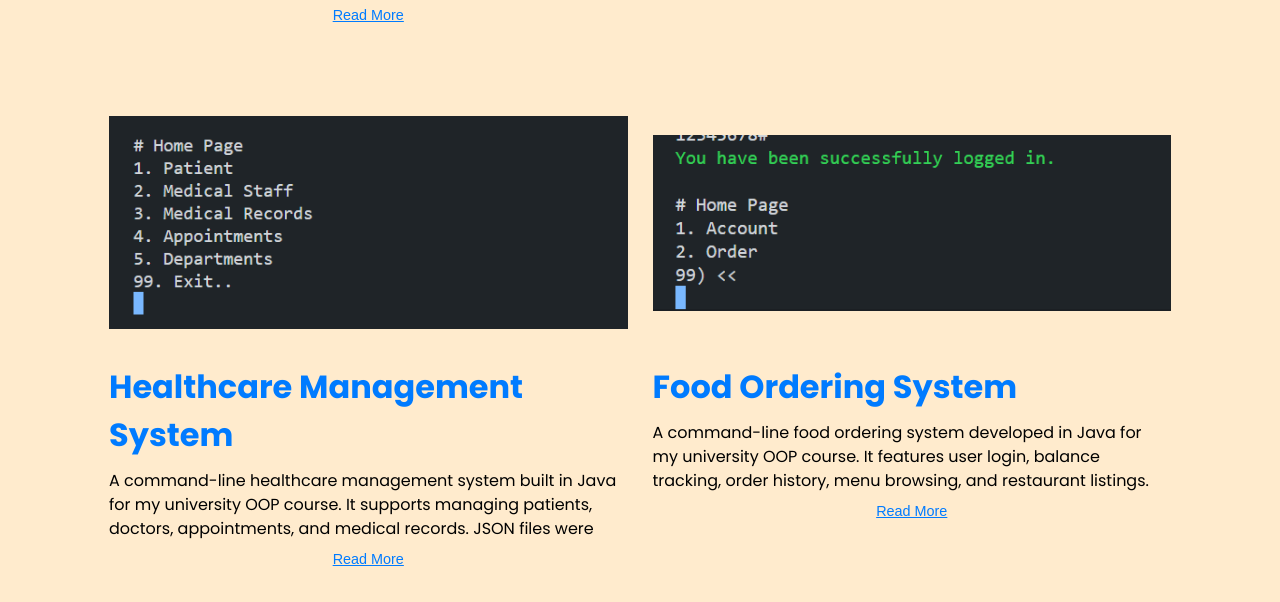
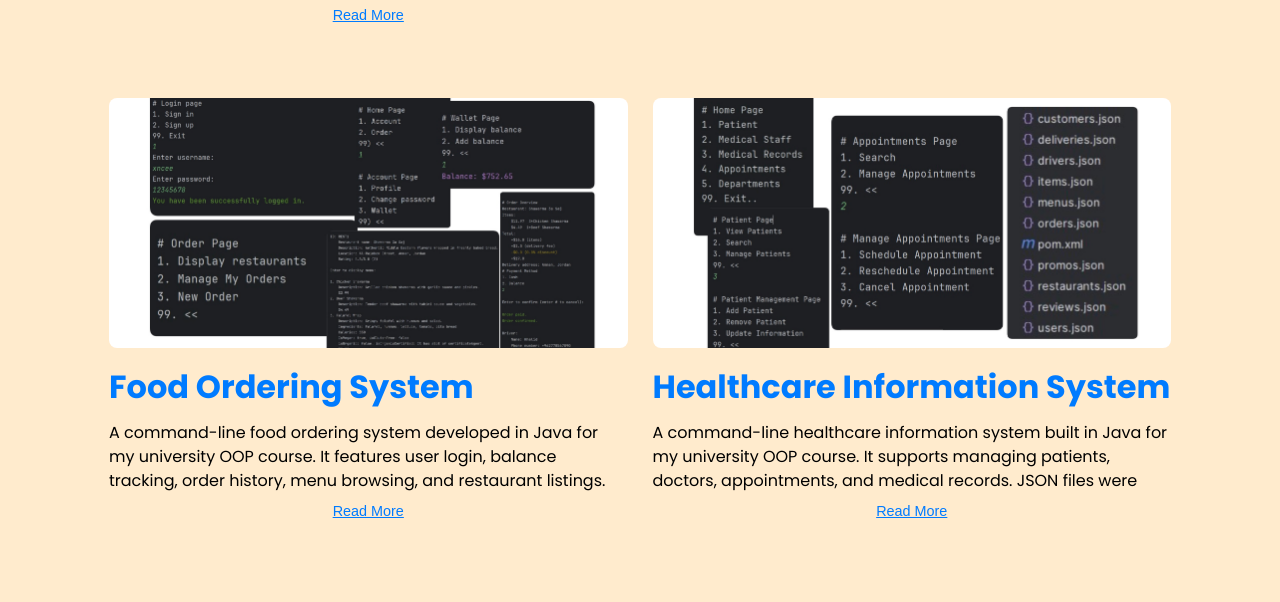
Before and after one commit to xncee/full-stack-web-development-course, a plain HTML site: page projects/2.projects-showcase/index.html in a window 1280 px wide. Shown: the part 598-1200 px from the top of the page. After the commit the page ends 1167 px from the top, so only its background shows below. Drawn offline with Linux system fonts and the light colour scheme.

Commit message:
feat: update project images and descriptions; replace food ordering and healthcare management images

```diff
--- a/projects/2.projects-showcase/index.html
+++ b/projects/2.projects-showcase/index.html
@@ -29,15 +29,15 @@
         <button class="read-more-btn">Read More</button>
       </div>
       <div class="project">
-        <img class="project-image" src="assets/images/healthcare-management.png" alt="Healthcare management app screenshot">
-        <h3 class="project-title">Healthcare Management System</h3>
-        <p class="project-text truncated">A command-line healthcare management system built in Java for my university OOP course. It supports managing patients, doctors, appointments, and medical records. JSON files were used for data persistence, simulating real-world application behavior without a database. The project applies core OOP principles like encapsulation and inheritance.</p>
+        <img class="project-image" src="assets/images/food-ordering-system.png" alt="Food ordering system screenshot">
+        <h3 class="project-title">Food Ordering System</h3>
+        <p class="project-text truncated">A command-line food ordering system developed in Java for my university OOP course. It features user login, balance tracking, order history, menu browsing, and restaurant listings. JSON files are used for data persistence, simulating real-world functionality without a database. The project demonstrates core OOP principles in action.</p>
         <button class="read-more-btn">Read More</button>
       </div>
       <div class="project">
-        <img class="project-image" src="assets/images/food-ordering.png" alt="Food ordering system screenshot">
-        <h3 class="project-title">Food Ordering System</h3>
-        <p class="project-text truncated">A command-line food ordering system developed in Java for my university OOP course. It features user login, balance tracking, order history, menu browsing, and restaurant listings. JSON files are used for data persistence, simulating real-world functionality without a database. The project demonstrates core OOP principles in action.</p>
+        <img class="project-image" src="assets/images/healthcare-information-system.png" alt="Healthcare management app screenshot">
+        <h3 class="project-title">Healthcare Information System</h3>
+        <p class="project-text truncated">A command-line healthcare information system built in Java for my university OOP course. It supports managing patients, doctors, appointments, and medical records. JSON files were used for data persistence, simulating real-world application behavior without a database. The project applies core OOP principles like encapsulation and inheritance.</p>
         <button class="read-more-btn">Read More</button>
       </div>
     </div>
--- a/projects/2.projects-showcase/style.css
+++ b/projects/2.projects-showcase/style.css
@@ -33,12 +33,13 @@ body {
   margin-bottom: 15px;
   border-radius: 8px;
   object-position: center center;
-  object-fit: contain;
+  object-fit: cover;
 }
 .project-image:hover {
   transform: scale(1.05) rotate(1deg);
   box-shadow: 0 12px 40px rgba(0, 0, 0, 0.25);
   transition: all 0.3s ease;
+  object-fit: contain;
 }
 
 .project-title {
@@ -124,6 +125,9 @@ body {
     width: 100%;
     margin-bottom: 25px;
   }
+  .project-image {
+    object-fit: scale-down;
+  }
   .project-title {
     font-size: 1.5rem;
   }
```
Also changed, not shown: projects/2.projects-showcase/assets/images/food-ordering-system.png (added), projects/2.projects-showcase/assets/images/food-ordering.png (deleted), projects/2.projects-showcase/assets/images/github-icon.png (added), projects/2.projects-showcase/assets/images/healthcare-information-system.png (added), projects/2.projects-showcase/assets/images/healthcare-management.png (deleted).
